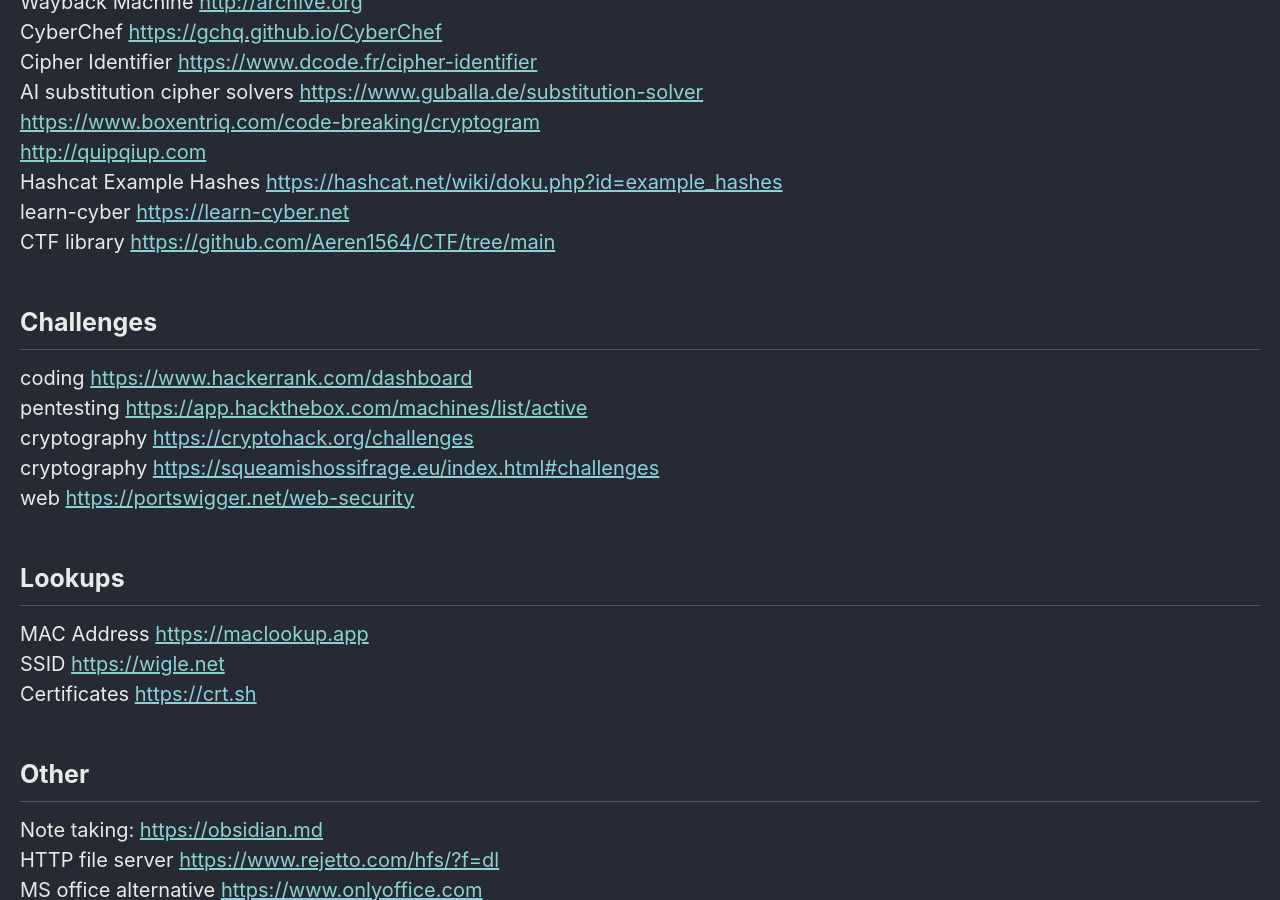
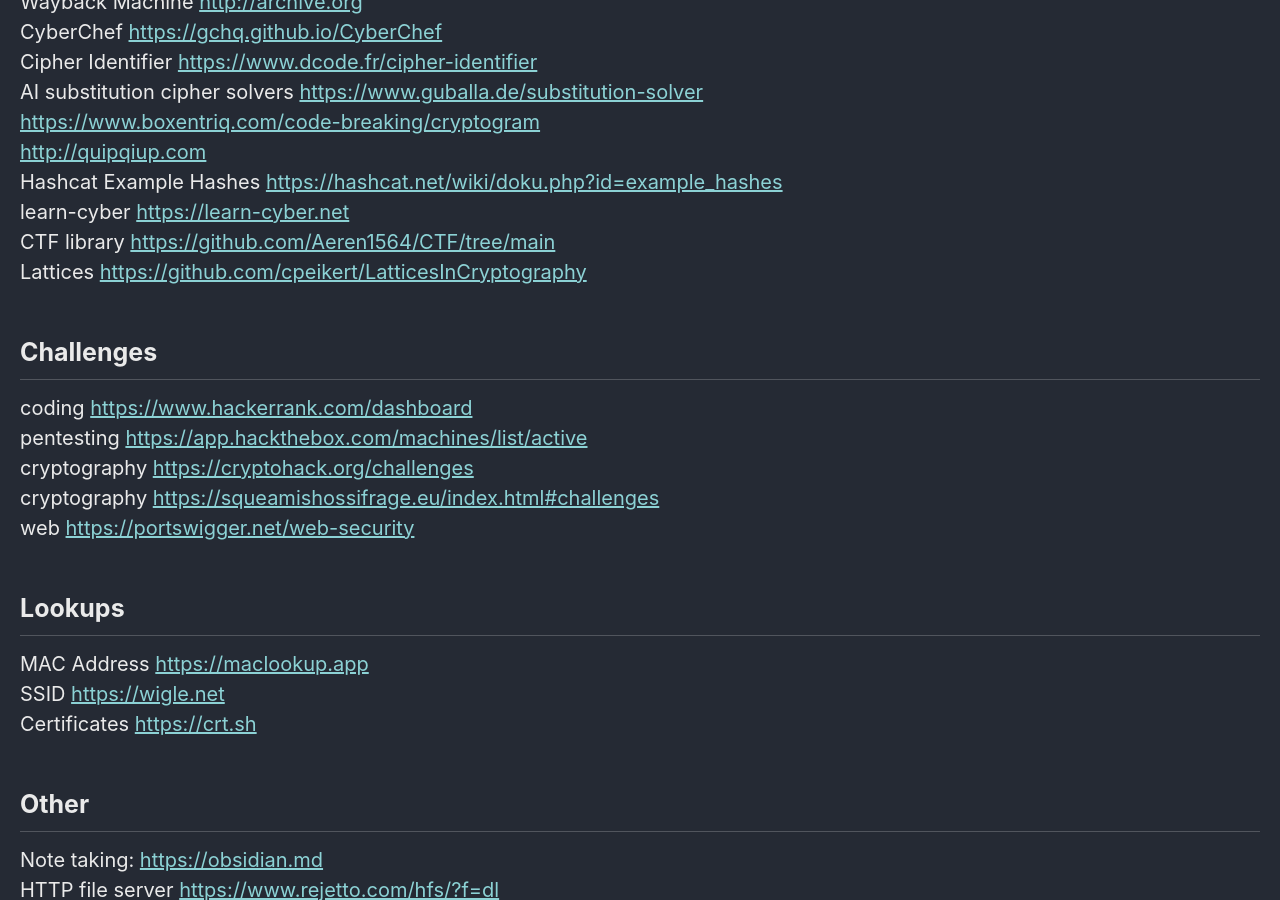
Before and after one commit to Connor-McCartney/Connor-McCartney.github.io, a Jekyll site: the page built from _pages/misc/resources.md, in a window 1280 px wide and 900 px high, scrolled down 839 px. Built offline with Jekyll 4.4.1, drawn with Linux system fonts in a browser that asks for light colours; cached includes are drawn as plain includes.

Commit message:
Update resources.md

```diff
--- a/_pages/misc/resources.md
+++ b/_pages/misc/resources.md
@@ -32,6 +32,7 @@ AI substitution cipher solvers <https://www.guballa.de/substitution-solver> <br>
 Hashcat Example Hashes <https://hashcat.net/wiki/doku.php?id=example_hashes> <br>
 learn-cyber <https://learn-cyber.net> <br>
 CTF library <https://github.com/Aeren1564/CTF/tree/main> <br>
+Lattices <https://github.com/cpeikert/LatticesInCryptography> <br>
 
 ## Challenges
 
```
